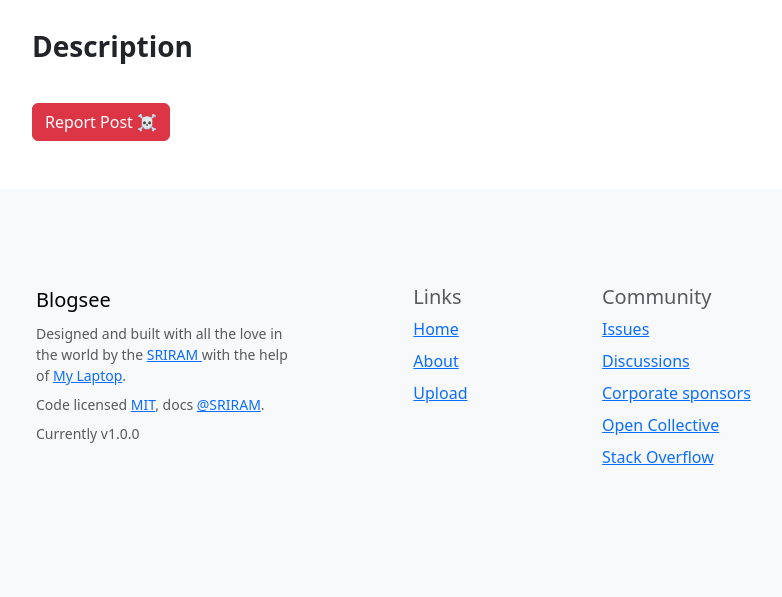
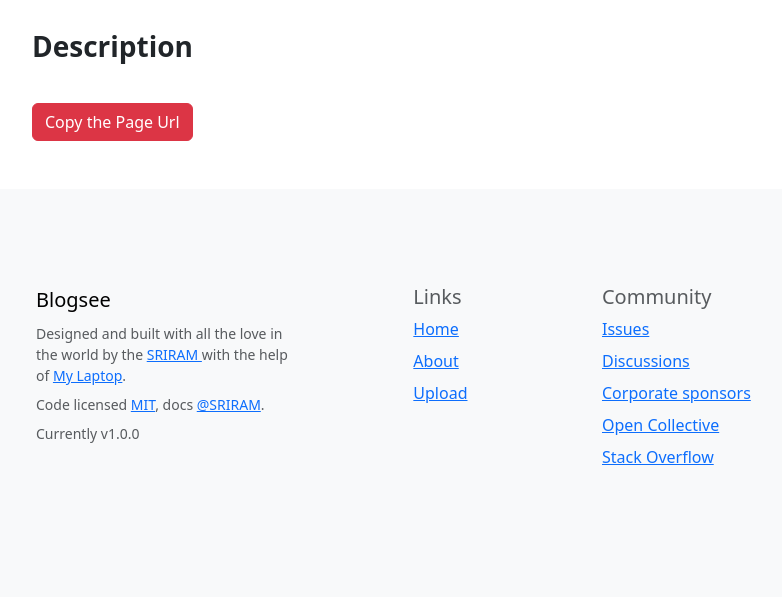
Before and after one commit to sriram-65/pyblog, a Flask app: template templates/post_details.html in a window 1280 px wide. Shown: the part 324-921 px from the top of the page, without its empty margins (50-832 px from the left). Run offline with Flask 3, Linux system fonts and the light colour scheme; the template is opened without the code that fills it, so the values that code supplies are empty; some libraries are stand-ins or nearby versions.

Commit message:
Update post_details.html

```diff
--- a/templates/post_details.html
+++ b/templates/post_details.html
@@ -3,10 +3,12 @@
 <head>
     <meta charset="UTF-8">
     <meta name="viewport" content="width=device-width, initial-scale=1.0">
-    <title>Document</title>
+    <title>{{post.Title}}</title>
     <link href="https://cdn.jsdelivr.net/npm/bootstrap@5.3.3/dist/css/bootstrap.min.css" rel="stylesheet" integrity="sha384-QWTKZyjpPEjISv5WaRU9OFeRpok6YctnYmDr5pNlyT2bRjXh0JMhjY6hW+ALEwIH" crossorigin="anonymous">
     <script src="https://cdn.jsdelivr.net/npm/bootstrap@5.3.3/dist/js/bootstrap.bundle.min.js" integrity="sha384-YvpcrYf0tY3lHB60NNkmXc5s9fDVZLESaAA55NDzOxhy9GkcIdslK1eN7N6jIeHz" crossorigin="anonymous"></script>
     <link rel="stylesheet" href="https://cdnjs.cloudflare.com/ajax/libs/font-awesome/6.7.2/css/all.min.css" integrity="sha512-Evv84Mr4kqVGRNSgIGL/F/aIDqQb7xQ2vcrdIwxfjThSH8CSR7PBEakCr51Ck+w+/U6swU2Im1vVX0SVk9ABhg==" crossorigin="anonymous" referrerpolicy="no-referrer" />
+    <script src="https://cdn.jsdelivr.net/npm/sweetalert2@11"></script>
+
 </head>
 <body>
 
@@ -22,7 +24,7 @@
             <a class="nav-link active" aria-current="page" href="/">Home</a>
           </li>
           <li class="nav-item me-5">
-            <a class="nav-link" href="#">About</a>
+            <a class="nav-link" href="/about">About</a>
           </li>
           <li class="nav-item me-5">
             <a class="nav-link" href="/uploadge">Upload</a>
@@ -62,9 +64,9 @@
 
           {% if post.Image_url.endswith('.pdf') %}
           <h3>View PDF:</h3>
-          <iframe src="{{ post.Image_url }}" type="application/pdf" width="100%" height="600px">
+          <object data="{{ post.Image_url }}" type="application/pdf" width="100%" height="600px">
               <p>Your browser does not support PDFs. <a href="{{ post.Image_url }}">Download the PDF</a>.</p>
-          </iframe>
+          </object>
       {% elif post.Image_url.endswith(('jpg', 'jpeg', 'png', 'gif')) %}
           <h3>View Image:</h3>
           <img src="{{ post.Image_url }}" alt="Image" width="100%">
@@ -87,7 +89,7 @@
 
 
             <br>
-            <button class="btn btn-danger">Report Post ☠</button>
+            <button class="btn btn-danger" id="copy">Copy the Page Url</button>
         </div>
 
     </div>
@@ -142,35 +144,13 @@
 </style>
 
 <script>
-  // Get the URL of the uploaded file
-  const fileUrl = `{{post.Image_url}}`;
+ let copy = document.getElementById("copy")
+ let url = window.location.href
 
-  // Determine the type of the file (image, video, pdf)
-  const mediaContent = document.getElementById('media-content');
+ copy.onclick  = function(){
+  navigator.clipboard.writeText(url).then(()=>{
+    Swal.fire(`Url Copied        ${url}`)
+  })
+ }
 
-  if (fileUrl.includes('.pdf')) {
-    // If PDF
-    const iframe = document.createElement('iframe');
-    iframe.src = fileUrl;
-    iframe.width = "100%";
-    iframe.height = "600px";
-    mediaContent.appendChild(iframe);
-
-  } else if (fileUrl.includes('.mp4') || fileUrl.includes('.mov')) {
-    // If Video (you can add more video types if needed)
-    const video = document.createElement('video');
-    video.controls = true;
-    const source = document.createElement('source');
-    source.src = fileUrl;
-    source.type = "video/mp4"; // You can update this type based on the video file format
-    video.appendChild(source);
-    mediaContent.appendChild(video);
-  } else {
-
-    const img = document.createElement('img');
-    img.src = fileUrl;
-    img.classList.add('img-fluid');
-    img.alt = "Uploaded Image";
-    mediaContent.appendChild(img);
-  }
 </script>
```
